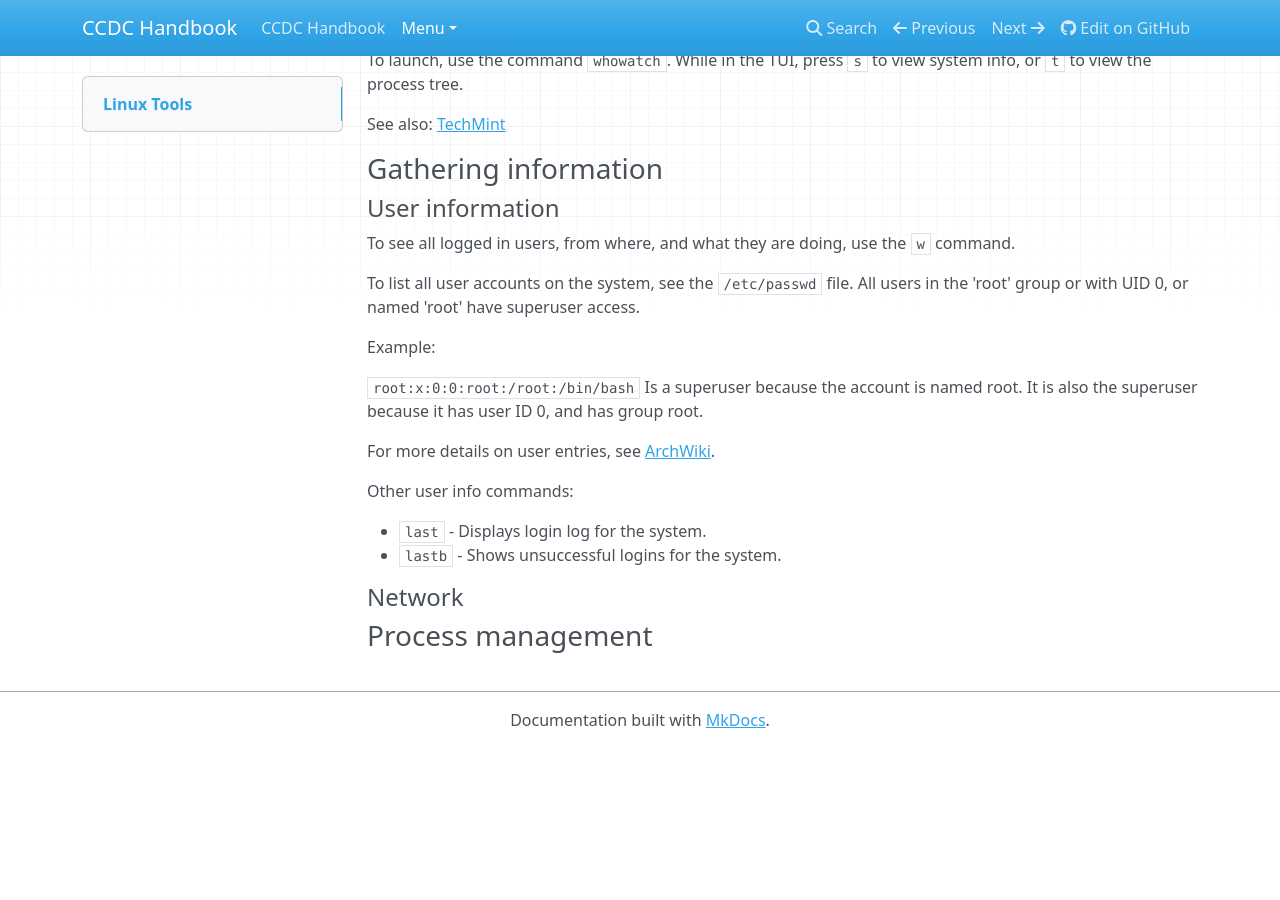
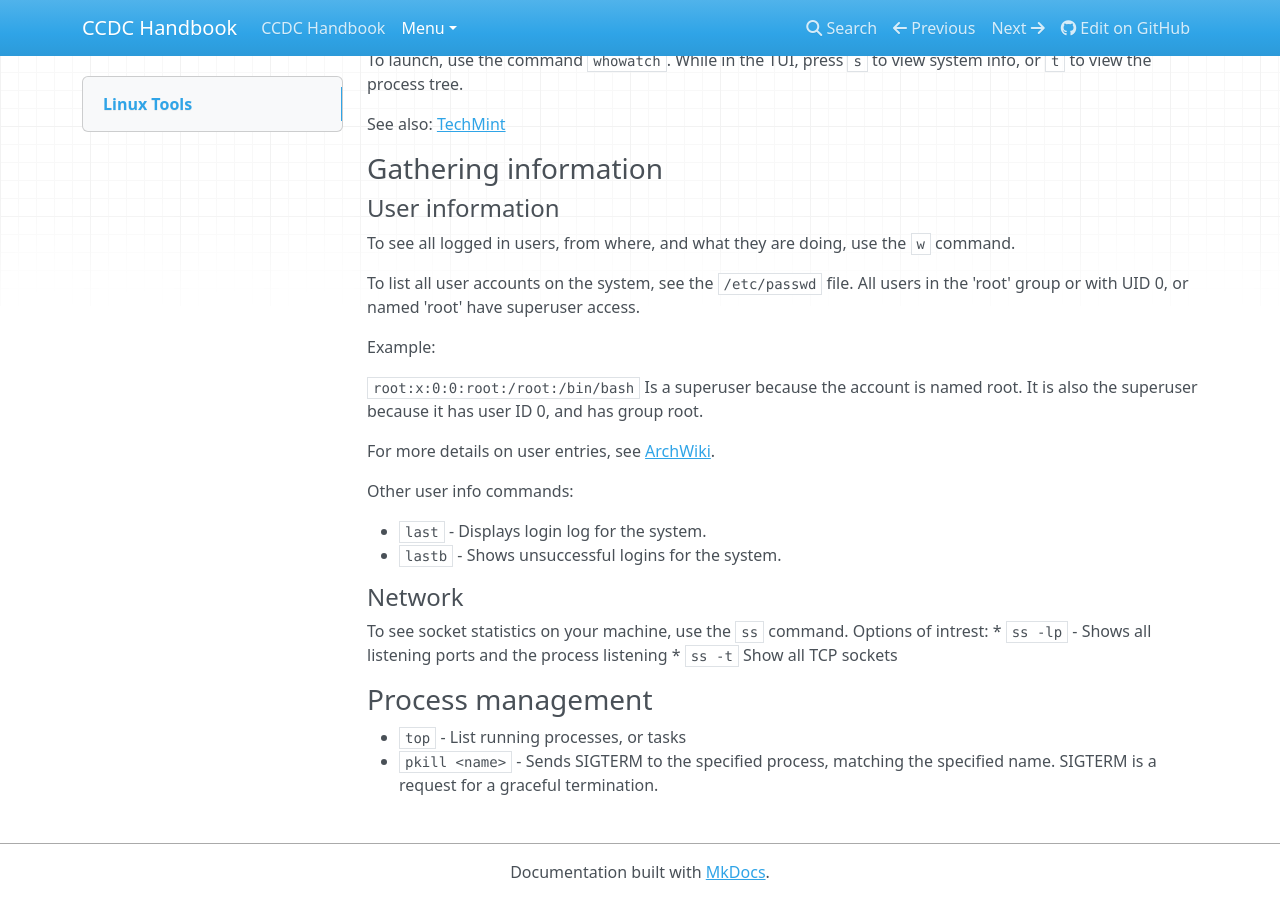
Before and after one commit to ius-csg/ccdc-handbook, an MkDocs documentation site: the page built from docs/Menu/Linux/tools.md, in a window 1280 px wide and 900 px high, scrolled down 1167 px. Built offline with MkDocs 1.6.1, drawn with Linux system fonts in a browser that asks for light colours; nearby versions of some CDN libraries; before the commit the page ends 1915 px from its top, so only the background shows below that.

Commit message:
Add process and socket tools

```diff
--- a/docs/Menu/Linux/tools.md
+++ b/docs/Menu/Linux/tools.md
@@ -76,5 +76,12 @@ Other user info commands:
 
 #### Network
 
+To see socket statistics on your machine, use the `ss` command.
+Options of intrest:
+* `ss -lp` - Shows all listening ports and the process listening
+* `ss -t` Show all TCP sockets
+
 
 ### Process management
+* `top` - List running processes, or tasks
+* `pkill <name>` - Sends SIGTERM to the specified process, matching the specified name. SIGTERM is a request for a graceful termination.
```
